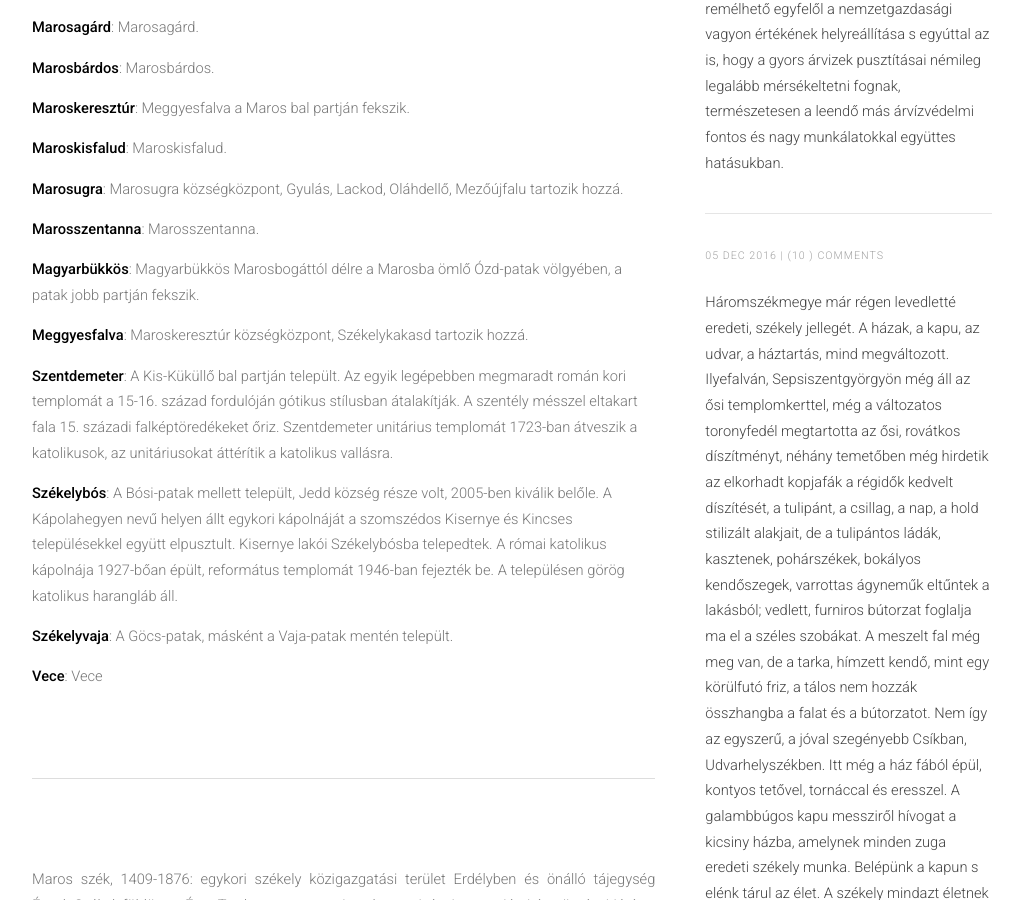
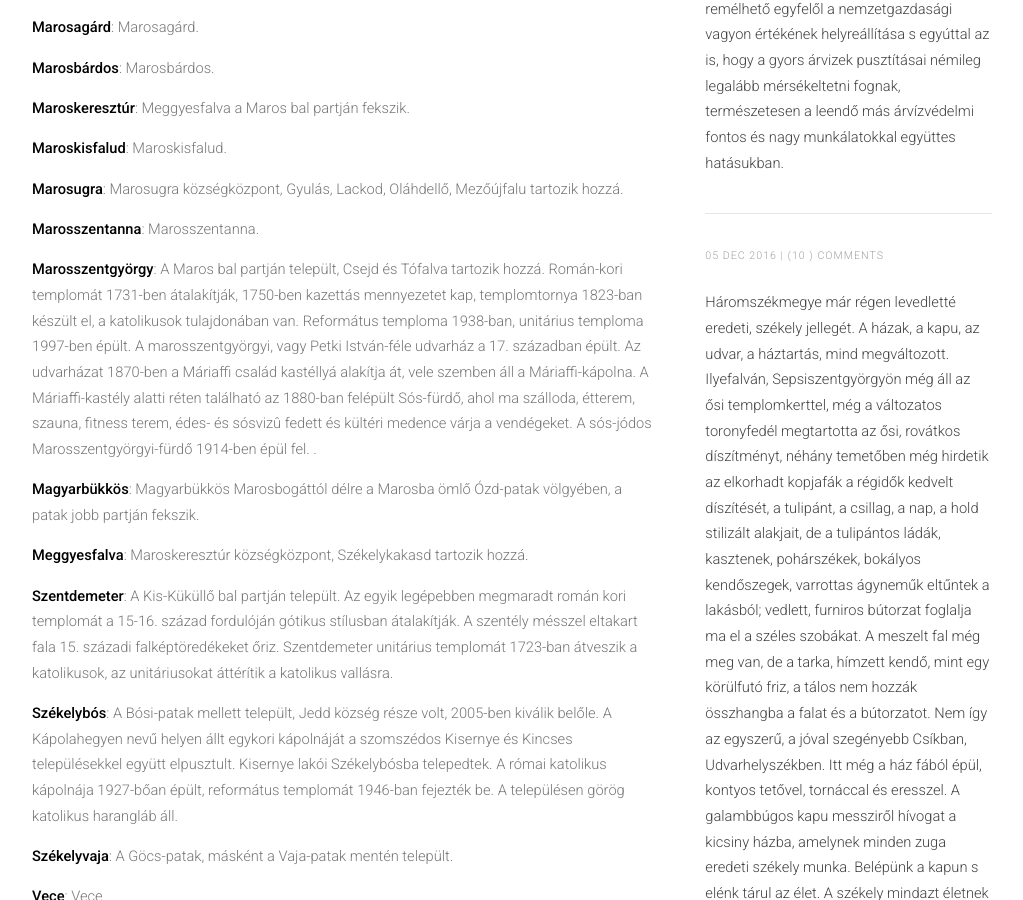
Before and after one commit to siculia/siculia.github.io, a Jekyll site: the page built from siculia-marosszek.html, in a window 1280 px wide and 900 px high, scrolled down 2381 px. Shown: the whole window, without its empty margins (128-1151 px from the left). Built offline with Jekyll 4.4.1, drawn with Linux system fonts in a browser that asks for light colours; nearby versions of some CDN libraries; library files that are not in the unit come from our copies.

Commit message:
Marosszentgyörgy

```diff
--- a/siculia-marosszek.html
+++ b/siculia-marosszek.html
@@ -53,6 +53,7 @@ layout: default
 							<p style="text-align: left;"><b>Maroskisfalud</b>: Maroskisfalud.</p>
 							<p style="text-align: left;"><b>Marosugra</b>: Marosugra községközpont, Gyulás, Lackod, Oláhdellő, Mezőújfalu tartozik hozzá.</p>
 							<p style="text-align: left;"><b>Marosszentanna</b>: Marosszentanna.</p>
+							<p style="text-align: left;"><b>Marosszentgyörgy</b>: A Maros bal partján települt, Csejd és Tófalva tartozik hozzá.  Román-kori templomát 1731-ben átalakítják, 1750-ben kazettás mennyezetet kap, templomtornya  1823-ban készült el, a katolikusok tulajdonában van. Református temploma 1938-ban, unitárius temploma 1997-ben épült. A marosszentgyörgyi, vagy Petki István-féle udvarház a 17. században épült. Az udvarházat 1870-ben a Máriaffi család kastéllyá alakítja át, vele szemben áll a Máriaffi-kápolna. A Máriaffi-kastély alatti réten található az 1880-ban felépült Sós-fürdő, ahol ma szálloda, étterem, szauna, fitness terem, édes- és sósvizû fedett és kültéri medence várja a vendégeket. A sós-jódos Marosszentgyörgyi-fürdő 1914-ben épül fel. .</p>
 							<p style="text-align: left;"><b>Magyarbükkös</b>: Magyarbükkös Marosbogáttól délre a Marosba ömlő Ózd-patak völgyében, a patak jobb partján fekszik.</p>
 							<p style="text-align: left;"><b>Meggyesfalva</b>: Maroskeresztúr községközpont, Székelykakasd tartozik hozzá.</p>
 							<p style="text-align: left;"><b>Szentdemeter</b>: A Kis-Küküllő bal partján települt. Az egyik legépebben megmaradt román kori templomát a 15-16. század fordulóján gótikus stílusban átalakítják. A szentély mésszel eltakart fala 15. századi falképtöredékeket őriz. Szentdemeter unitárius templomát 1723-ban átveszik a katolikusok, az unitáriusokat áttérítik a katolikus vallásra.</p>
```
